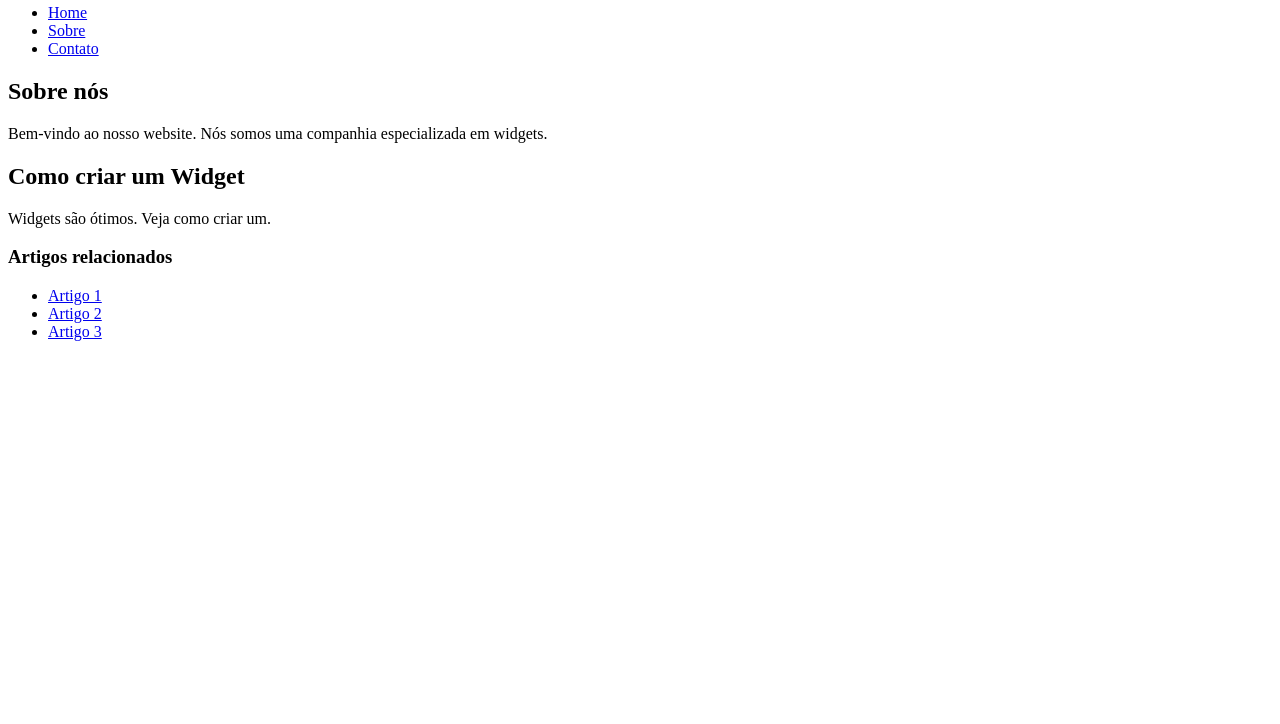
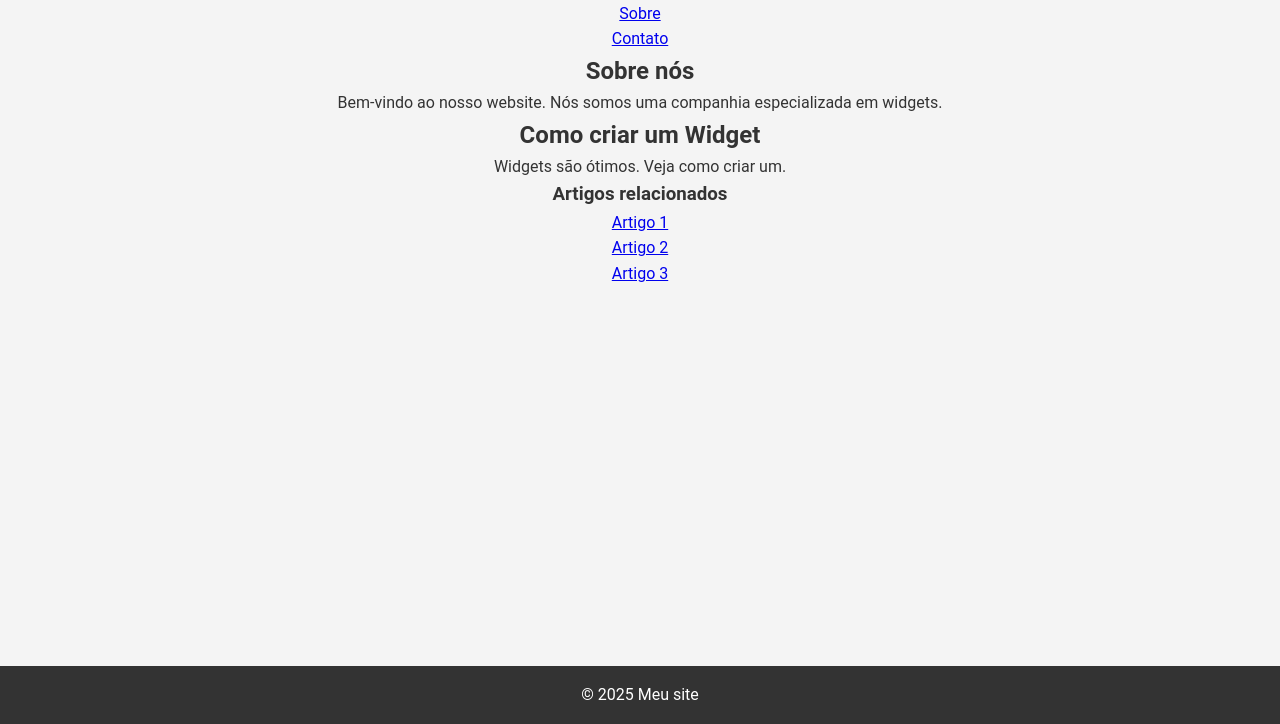
Before and after one commit to gabezinxd/1, a plain HTML site: page index.html in a window 1280 px wide. Shown: the part 76-800 px from the top of the page. Drawn offline with Linux system fonts and the light colour scheme.

Commit message:
adiciona estilo e estrutura ao HTML e CSS do site

```diff
--- a/index.html
+++ b/index.html
@@ -1,31 +1,38 @@
 <!DOCTYPE html>
 <html lang="pt-br">
   <head>
-  <meta charset="UTF-8">
-  <meta name="viewport" content="width=device-width, initial-scale=1.0">
-  <title>Teste</title>
+    <meta charset="UTF-8" />
+    <meta name="viewport" content="width=device-width, initial-scale=1.0" />
+    <link rel="stylesheet" href="style.css" />
+    <title>Website</title>
   </head>
   <body>
+
     <header>
       <h1>Meu site</h1>
       <nav>
         <ul>
-        <li ><a href="index.html">Home</a></li>
+          <li><a href="index.html">Home</a></li>
           <li><a href="sobre.html">Sobre</a></li>
           <li><a href="contato.html">Contato</a></li>
         </ul>
       </nav>
     </header>
+
     <main>
       <h2>Sobre nós</h2>
-    <p>Bem-vindo ao nosso website. Nós somos uma companhia especializada em widgets.</p>
-  </main>
-  <div>
+      <p>
+        Bem-vindo ao nosso website. Nós somos uma companhia especializada em
+        widgets.
+      </p>
+      <section>
         <article>
           <h2>Como criar um Widget</h2>
           <p>Widgets são ótimos. Veja como criar um.</p>
         </article>
-  </div>
+      </section>
+    </main>
+
     <aside>
       <h3>Artigos relacionados</h3>
       <ul>
@@ -34,5 +41,10 @@
         <li><a href="#">Artigo 3</a></li>
       </ul>
     </aside>
+
+    <footer>
+      <p>&copy; 2025 Meu site</p>
+    </footer>
+
   </body>
 </html>
--- a/style.css
+++ b/style.css
@@ -0,0 +1,25 @@
+* {
+    margin: 0;
+    padding: 0;
+    box-sizing: border-box;
+}
+
+:root {
+  text-align: center;
+}
+
+body {
+    font-family: 'Roboto', sans-serif;
+    background-color: #f4f4f4;
+    color: #333;
+    line-height: 1.6;
+}
+
+footer {
+    background-color: #333;
+    color: #fff;
+    padding: 1rem;
+    position: fixed;
+    bottom: 0;
+    width: 100%;
+}
```
Lines whose indentation alone changed are shown as unchanged.
